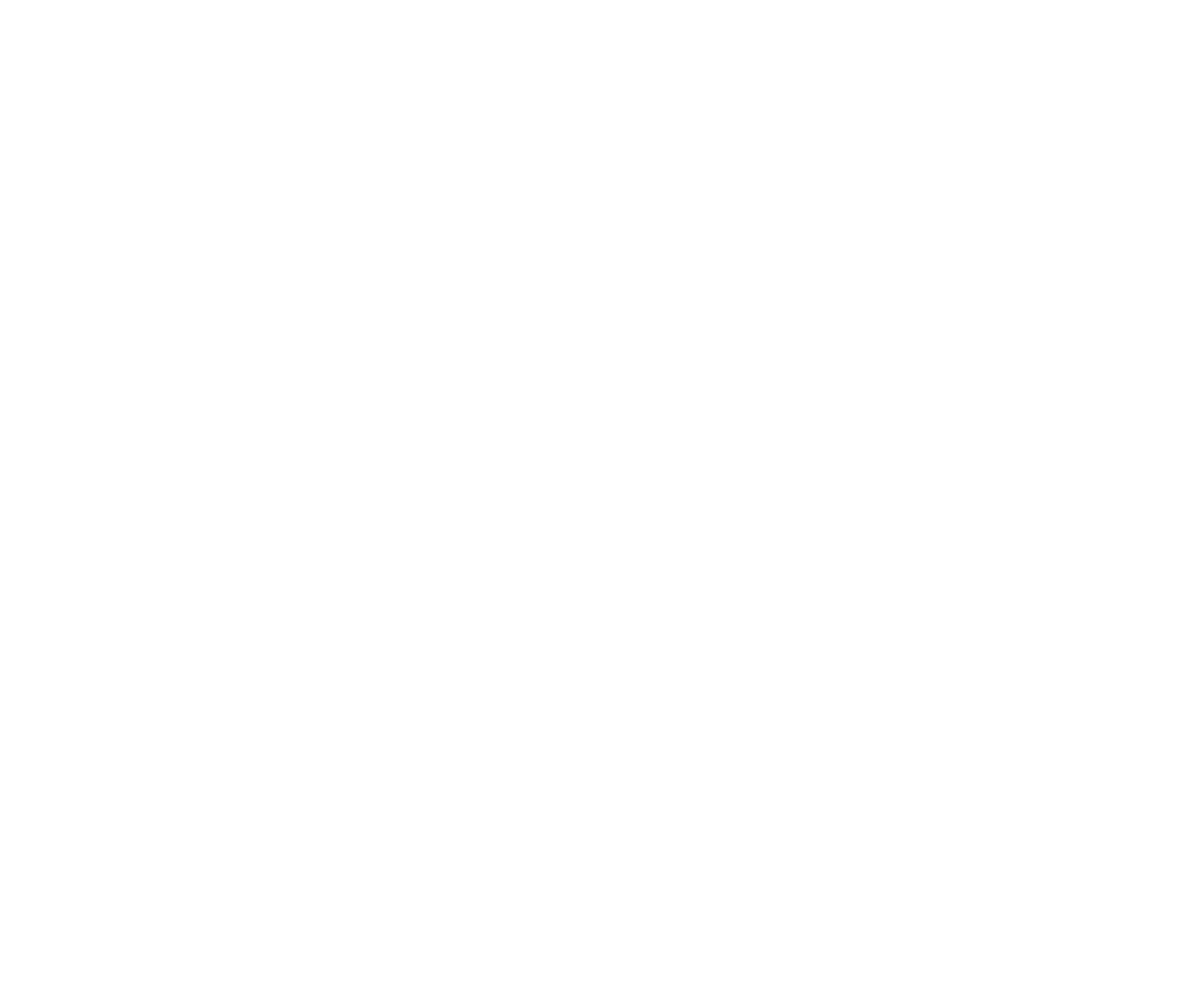
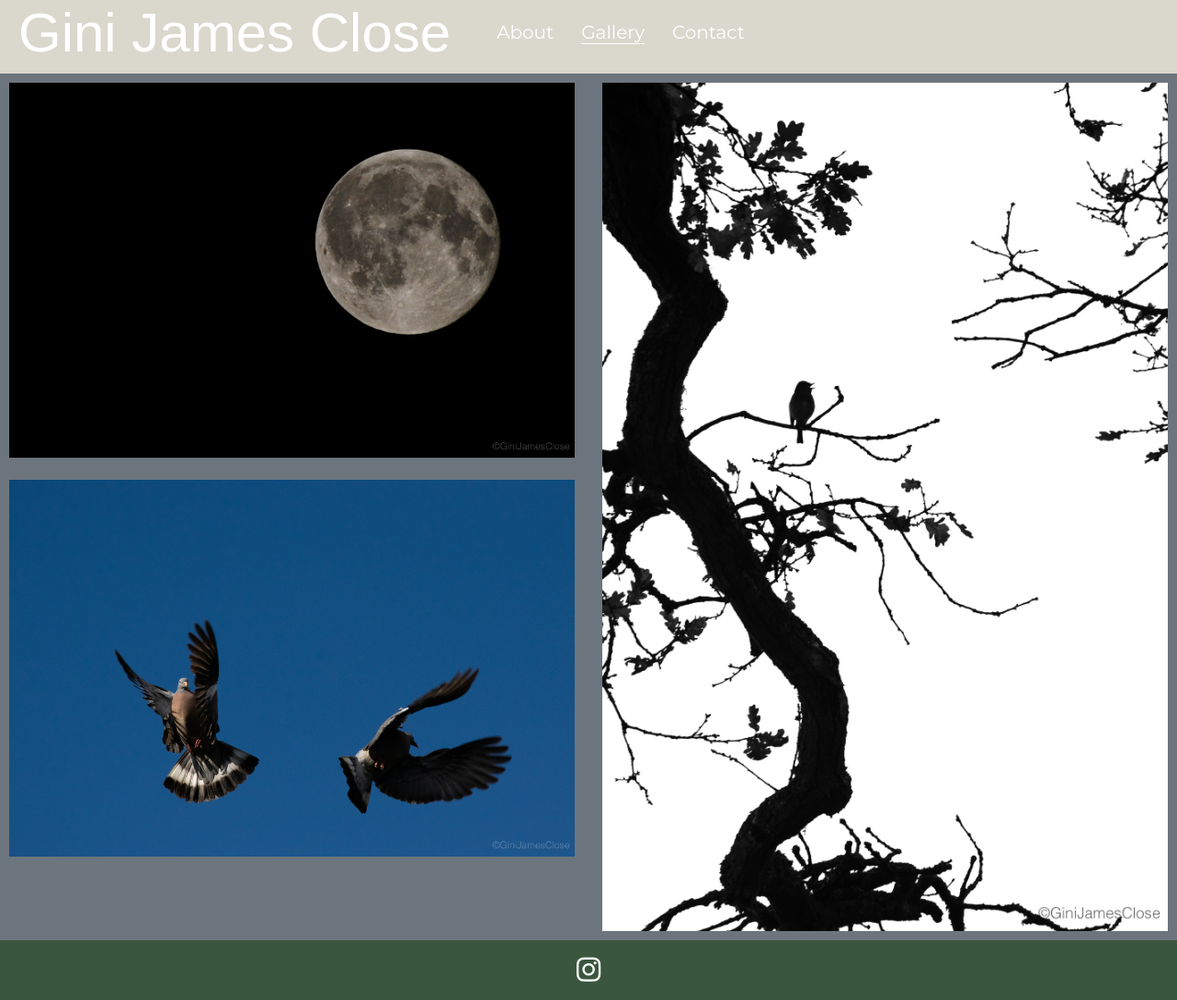
Before and after one commit to angharadcaswell/gini_james_close, a plain HTML site: page gallery.html in a window 1280 px wide. Shown: the whole page at 92% size. Before the commit the page ends 800 px from the top, so only its background shows below. Drawn offline with nearby package versions, Linux system fonts and the light colour scheme; a web font is replaced by a local one.

Commit message:
Add gallery

```diff
--- a/assets/css/style.css
+++ b/assets/css/style.css
@@ -78,7 +78,7 @@ body, html {
 }
 
 .contact_image {
-    background: url(/assets/images/hold_cpontact.png);
+    background: url(/assets/images/gini_close.png);
 }
 
 .homepage-links {
@@ -152,14 +152,14 @@ li {
 
 /* About me */
 .about_me{
-    background: #DAD7CD;
+    background: #6c757d;
     height: 100%;
     padding-top: 30px;
     padding-bottom: 100px;
 }
 
 .about_me h2 {
-    font-size: 50px;
+    font-size: 30px;
     padding-top: 30px;
     padding-left: 40px;
     padding-right: 40px;
@@ -196,9 +196,18 @@ li {
 
 
 .gini_content {
-   background-color: rgba(163, 177, 138, 0.5);
+   background-color: rgba(93, 94, 90, 0.7);
     margin-top: 5px;
+    height: 95%;
 
 }
 
 /* Contact me page */
+
+
+/* Gallery */
+
+.gallery-style {
+    background-color: #6c757d;
+    padding: 10px;
+}
--- a/gallery.html
+++ b/gallery.html
@@ -0,0 +1,57 @@
+<!DOCTYPE html>
+<html lang="en">
+<head>
+    <meta charset="UTF-8">
+    <meta http-equiv="X-UA-Compatible" content="IE=edge">
+    <meta name="viewport" content="width=device-width, initial-scale=1.0">
+    <title>Gini James Close About Me</title>
+    <link rel="stylesheet" href="https://maxcdn.bootstrapcdn.com/bootstrap/4.2.1/css/bootstrap.min.css"/>
+    <script src="https://kit.fontawesome.com/1c82e6ee7d.js" crossorigin="anonymous"></script>
+    <link rel="stylesheet" href="https://cdnjs.cloudflare.com/ajax/libs/hover.css/2.1.1/css/hover-min.css" type="text/css" />
+    <link rel="stylesheet" href="assets/css/style.css" type="text/css"/>
+</head>
+<body>
+    <header class="nav">
+        <a href="index.html">
+            <h1>Gini James Close</h1>
+        </a>
+        <nav id="menu">
+            <ul>
+                <li><a href="aboutme.html" >About</a></li>
+                <li><a href="gallery.html" class="active">Gallery</a></li>
+                <li><a href="contactme.html">Contact</a></li>
+            </ul>
+        </nav>
+    </header>
+    <section class="gallery-style">
+        <div class="lightbox">
+            <div class="row">
+              <div class="col-lg-6">
+                <img
+                  src="/assets/images/_DSC9314.jpg"
+                  alt=""
+                  class="w-100 mb-2 mb-md-4 shadow-1-strong"
+                />
+                <img
+                  src="/assets/images/DSC_0056.jpg"
+                  alt=""
+                  class="w-100 shadow-1-strong"
+                />
+              </div>
+              <div class="col-lg-6">
+                <img
+                  src="/assets/images/DSC_0305.jpg"
+                  alt=""
+                  class="w-100 shadow-1-strong "
+                />
+              </div>
+            </div>
+          </div>
+    </section>
+
+
+    <footer>
+        <a href="https://www.instagram.com/ginijamesclose/" target="_blank"><i class="fab fa-instagram"></i></a>
+    </footer>
+</body>
+</html>
```
Also changed, not shown: aboutme.html (+1 -1 lines), assets/images/DSC_0039.jpg (added), assets/images/DSC_0053.jpg (added), assets/images/DSC_0056.jpg (added), assets/images/DSC_0098.jpg (added), assets/images/DSC_0110.jpg (added), assets/images/DSC_0305.jpg (added), assets/images/DSC_0434.jpg (added), assets/images/DSC_0457.jpg (added), assets/images/DSC_0487.jpg (added), assets/images/DSC_0590.jpg (added), assets/images/DSC_0703.jpg (added), assets/images/DSC_0781.jpg (added), assets/images/DSC_0857.jpg (added), 2 more files.
